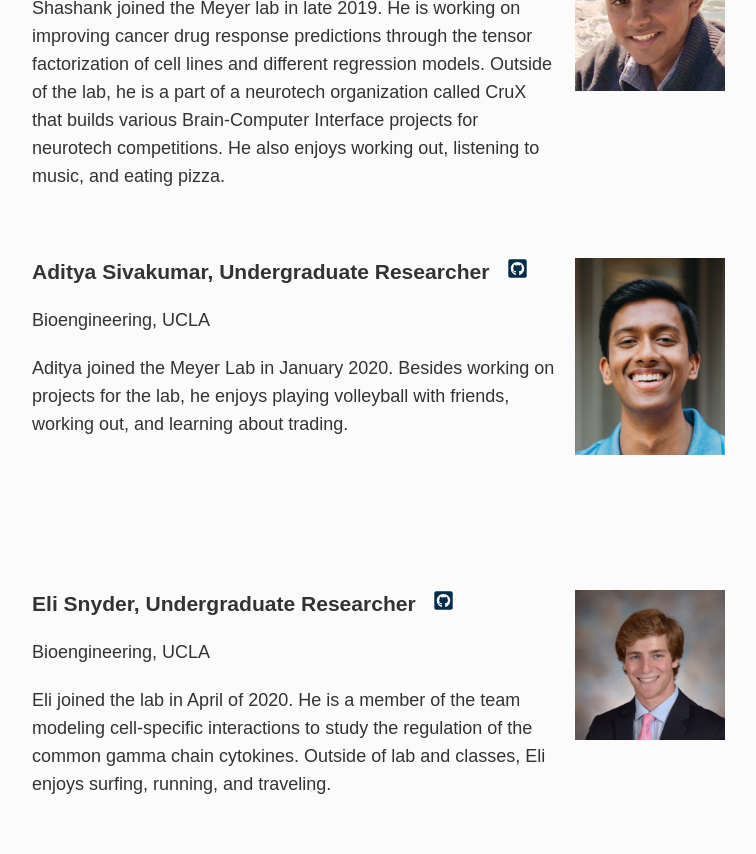
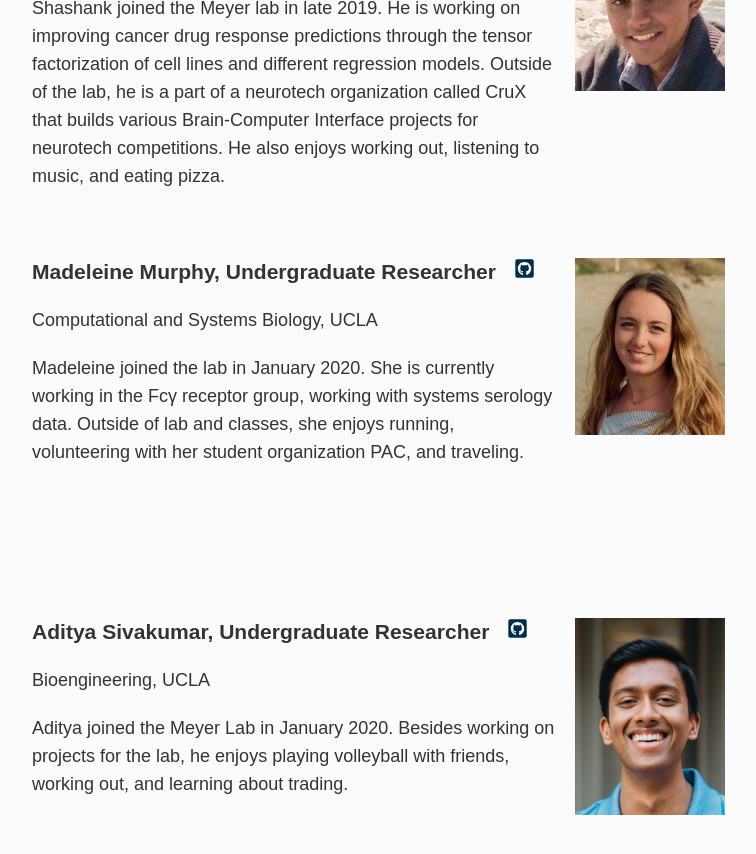
Before and after one commit to meyer-lab/asmlab.org, a Jekyll site: the page built from team/index.md, in a window 1280 px wide and 900 px high, scrolled down 4484 px. Shown: the top 854 px of the window, without its empty margins (253-1009 px from the left). Built offline with Jekyll 4.4.1, drawn with Linux system fonts in a browser that asks for light colours; some web fonts are replaced.

Commit message:
Update index.md

```diff
--- a/team/index.md
+++ b/team/index.md
@@ -116,6 +116,18 @@ Shashank joined the Meyer lab in late 2019. He is working on improving cancer dr
 
 <br />
 
+<div class="span_3 right"><img src="/public/photos/mmurphy.jpg" width="150px" alt="Madeleine's picture" /></div>
+
+### Madeleine Murphy, Undergraduate Researcher&nbsp;&nbsp;&nbsp;<a href="https://github.com/murphymadeleine21"><svg class="svg-icon"><use xlink:href="#fa-github"></use></svg></a>
+Computational and Systems Biology, UCLA
+
+Madeleine joined the lab in January 2020. She is currently working in the Fcγ receptor group, working with systems serology data. Outside of lab and classes, she enjoys running, volunteering with her student organization PAC, and traveling.
+
+<br />
+<br />
+<br />
+<br />
+
 <div class="span_3 right"><img src="/public/photos/aditya.jpg" width="150px" alt="Aditya's picture" /></div>
 
 ### Aditya Sivakumar, Undergraduate Researcher&nbsp;&nbsp;&nbsp;<a href="https://github.com/aditya-sivakumar"><svg class="svg-icon"><use xlink:href="#fa-github"></use></svg></a>
```
